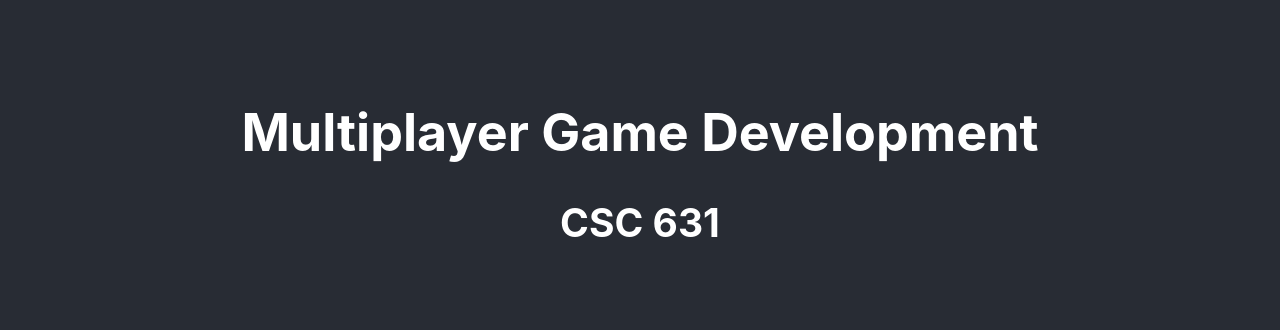
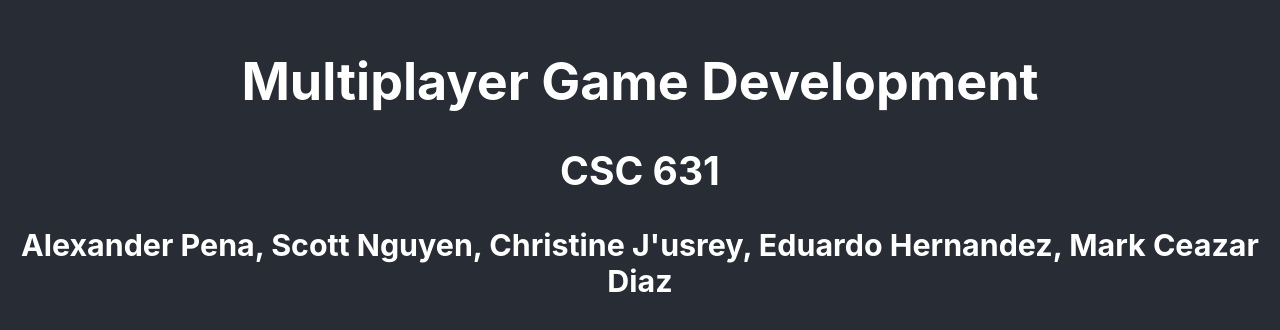
Before and after one commit to AlexHappyCode/ar-team-website, a React (Create React App) app: page / in a window 1280 px wide. Shown: the part 228-558 px from the top of the page. Built offline with nearby package versions, Linux system fonts and the light colour scheme.

Commit message:
adding md bootstrap and adding names to homepage

```diff
--- a/package.json
+++ b/package.json
@@ -1,5 +1,6 @@
 {
   "name": "ar-team-website",
+  "homepage": "https://alexhappycode.github.io/ar-team-website",
   "version": "0.1.0",
   "private": true,
   "dependencies": {
@@ -10,7 +11,9 @@
     "@types/node": "^16.18.12",
     "@types/react": "^18.0.28",
     "@types/react-dom": "^18.0.10",
+    "bootstrap": "^5.2.3",
     "react": "^18.2.0",
+    "react-bootstrap": "^2.7.2",
     "react-dom": "^18.2.0",
     "react-scripts": "5.0.1",
     "web-vitals": "^2.1.4"
@@ -20,6 +23,7 @@
     "build": "react-scripts build",
     "test": "react-scripts test",
     "eject": "react-scripts eject",
+    "predeploy": "npm run build",
     "deploy": "gh-pages -d build"
   },
   "eslintConfig": {
--- a/src/components/Home.tsx
+++ b/src/components/Home.tsx
@@ -1,12 +1,16 @@
 import React from 'react'
 
-type Props = {}
+// type Props = Record<string, never>
 
-const Home = (props: Props) => {
+const Home = () => {
   return (
     <div>
       <h1>Multiplayer Game Development</h1>
       <h2>CSC 631</h2>
+      <h3>
+        Alexander Pena, Scott Nguyen, Christine J'usrey, Eduardo Hernandez, Mark
+        Ceazar Diaz
+      </h3>
     </div>
   )
 }
```
Also changed, not shown: 1 other file (tests, documents, lock files or other folders).
